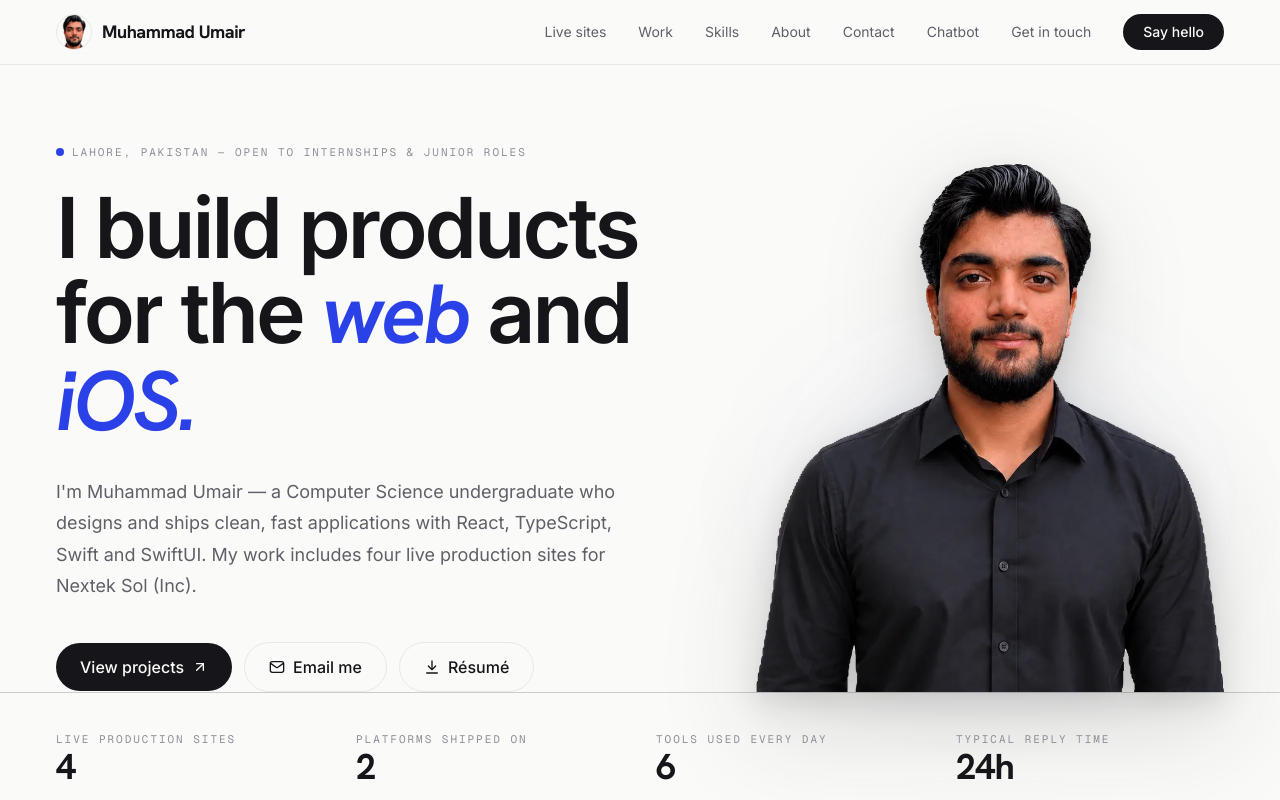
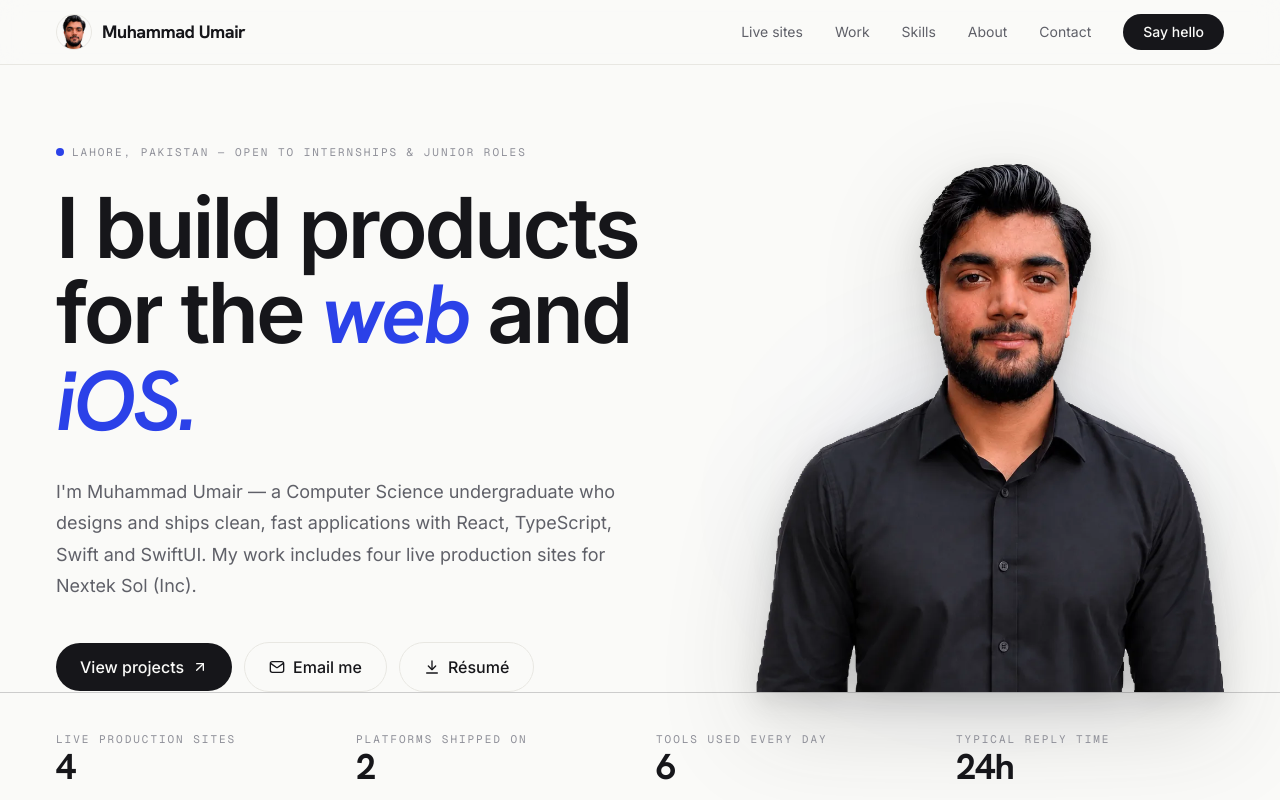
Before and after one commit to teetoumair/Muhammad-Umair-Portfolio, a React (Vite) app: page / in a window 1280 px wide. Shown: the top 800 px of the page. Built offline with nearby package versions, Linux system fonts and the light colour scheme.

Commit message:
fix: remove chatbot and get in touch from navbar, keep single contact route

```diff
--- a/src/components/layout/TopNavBar.tsx
+++ b/src/components/layout/TopNavBar.tsx
@@ -7,12 +7,10 @@ const links = [
   { href: '#work', label: 'Work' },
   { href: '#skills', label: 'Skills' },
   { href: '#about', label: 'About' },
-  { href: '#contact', label: 'Contact' },
 ]
 
 const routeLinks = [
-  { to: '/chatbot', label: 'Chatbot' },
-  { to: '/contact', label: 'Get in touch' },
+  { to: '/contact', label: 'Contact' },
 ]
 
 export default function TopNavBar() {
```
